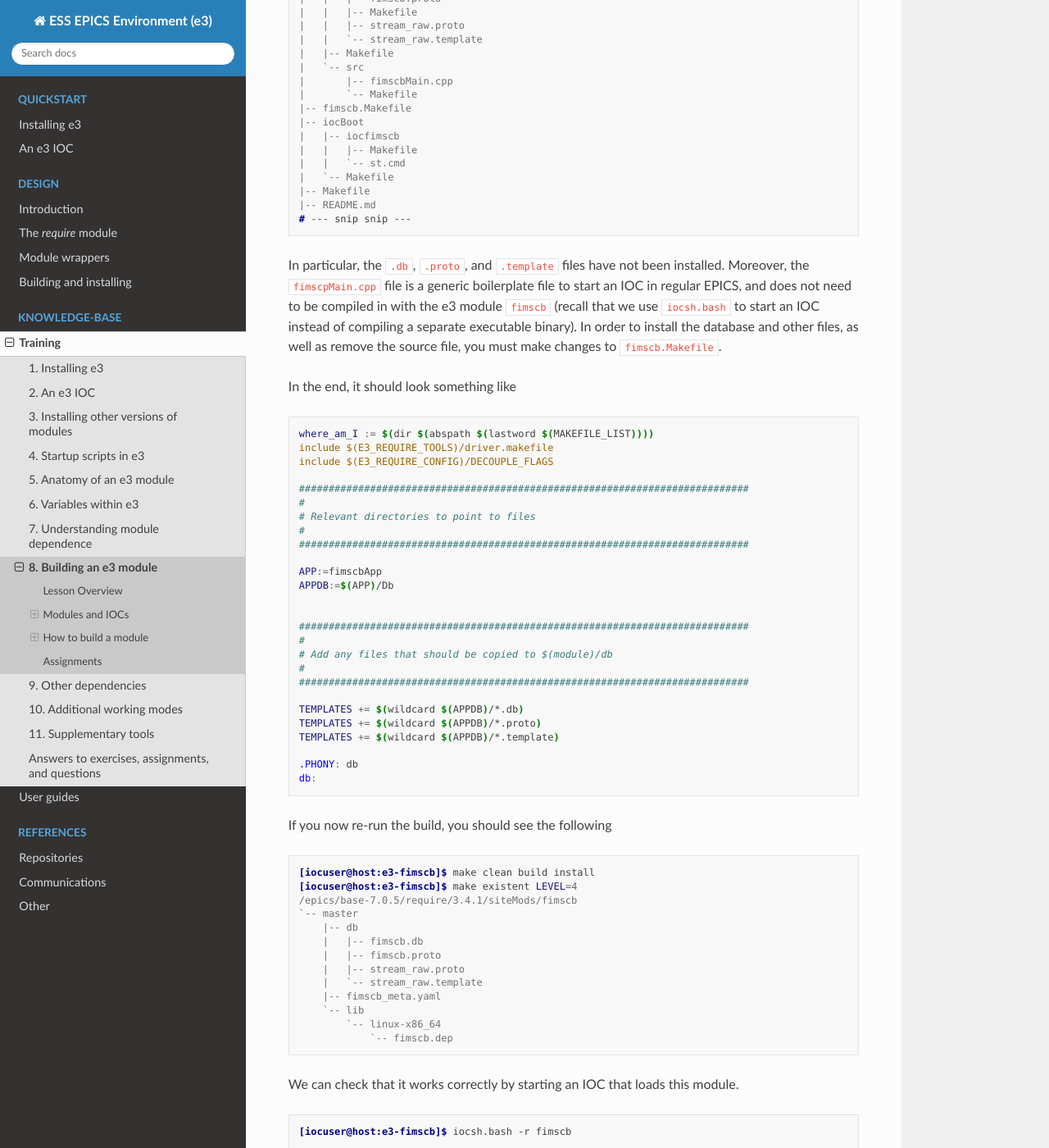
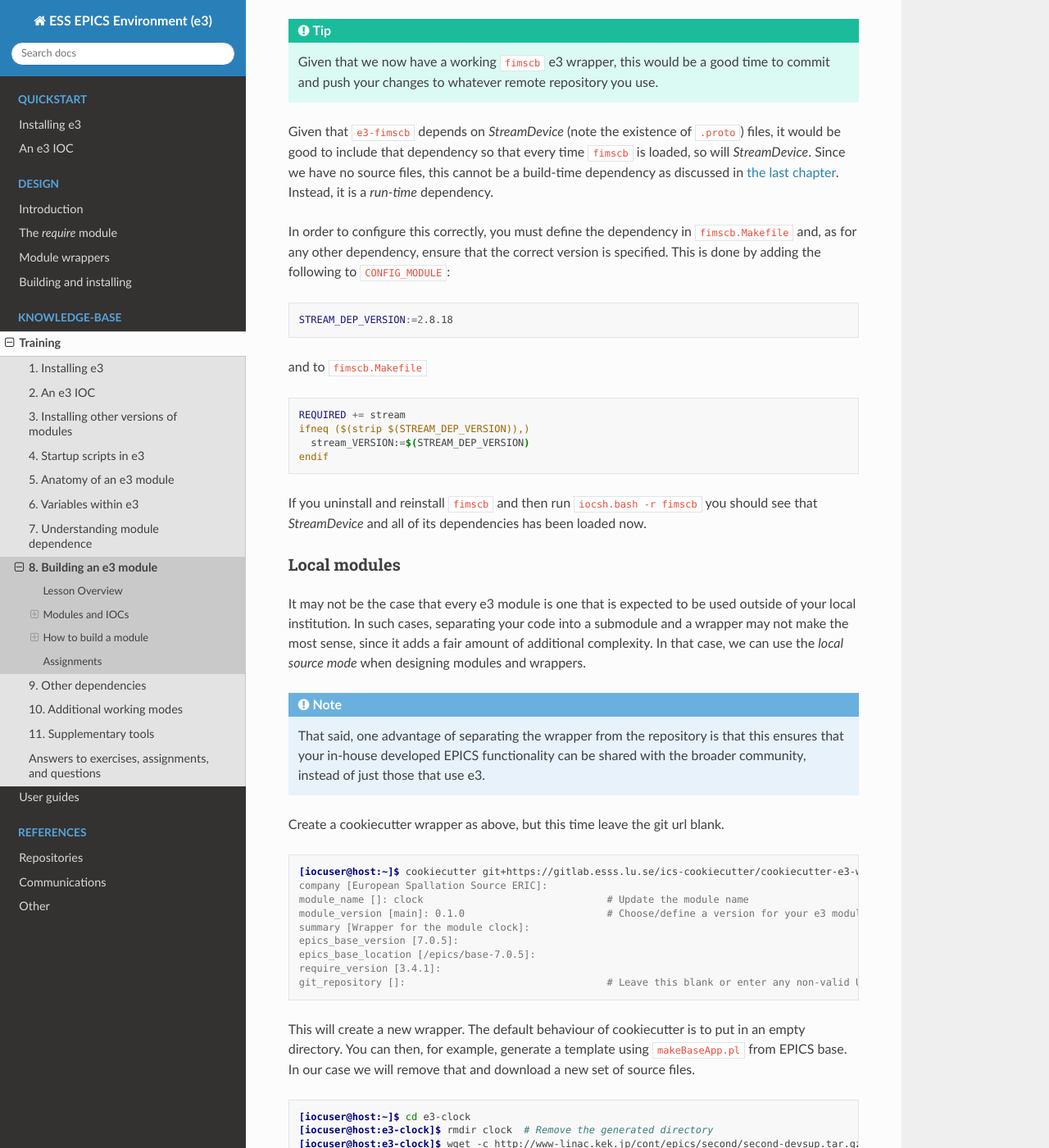
Before and after one commit to ttkorhonen/e3pages, a Sphinx documentation site: the page built from docs/kb/training/workbook/8_building_modules.md, in a window 1280 px wide and 1400 px high, scrolled down 3814 px. Shown: the whole window at 82% size. Built offline with Sphinx 7.4.7 and the Read the Docs theme 2.0.0, drawn with Linux system fonts in a browser that asks for light colours; some of the changed text lies outside the part shown.

Commit message:
update cookiecutter instructions

````diff
--- a/docs/kb/training/workbook/8_building_modules.md
+++ b/docs/kb/training/workbook/8_building_modules.md
@@ -136,22 +136,22 @@
 ```console
 [iocuser@host:~]$ cookiecutter git+https://gitlab.esss.lu.se/ics-cookiecutter/cookiecutter-e3-wrapper.git
 company [European Spallation Source ERIC]:
-module_name [mymodule]: fimscb                                 # Update the module name
-summary [EPICS fimscb module]:
-full_name [Your name]:                                         # Fill in your name
-email [your.name@ess.eu]:                                      # and email
+module_name []: fimscb                                          # Update the module name
+module_version [main]: master                                   # Choose a reference
+summary [Wrapper for the module fimscb]:
 epics_base_version [7.0.5]:
 epics_base_location [/epics/base-7.0.5]:
 require_version [3.4.1]:
-git_repository [ ... ]: https://github.com/icshwi/fimscb.git   # And update the URL
+git_repository []: https://github.com/icshwi/fimscb.git         # And update the URL
 ```
 
-The key things to fill in here are highlighted above, namely the module name
-and git url (as well as your name and email address).
+The key things to fill in here are highlighted above, namely the module name,
+the module reference (to start out with; you will need to define a numerical version),
+and git url.
 
 :::{note}
 If the git repository that you add exists and is public, then cookiecutter will
-add it as a submodule to the wrapper. Otherwise, a templated *local module* (see
+add it as a submodule to the wrapper. Otherwise, an empty directory (see
 next section) will be created.
 :::
 
@@ -162,102 +162,20 @@
 ```console
 [iocuser@host:e3-fimscb]$ make init patch build install
 [iocuser@host:e3-fimscb]$ make existent LEVEL=4
-/epics/base-7.0.5/require/3.4.1/siteMods/fimscb
-`-- master
-    |-- fimscb_meta.yaml
-    `-- lib
-        `-- linux-x86_64
-            |-- fimscb.dep
-            `-- libfimscb.so
+├── db
+│   ├── fimscb.db
+│   ├── fimscb.proto
+│   ├── stream_raw.proto
+│   └── stream_raw.template
+├── fimscb_meta.yaml
+└── lib
+    └── linux-x86_64
+        └── fimscb.dep
 ```
 
 :::{admonition} Exercise
 Why do we do `make init patch` as well as `build install`?
 :::
-
-If you explore the `fimscb` you should see the following.
-
-```console
-[iocuser@host:e3-fimscb]$ tree fimscb
-# --- snip snip ---
-|-- fimscbApp
-|   |-- Db
-|   |   |-- fimscb.db
-|   |   |-- fimscb.proto
-|   |   |-- Makefile
-|   |   |-- stream_raw.proto
-|   |   `-- stream_raw.template
-|   |-- Makefile
-|   `-- src
-|       |-- fimscbMain.cpp
-|       `-- Makefile
-|-- fimscb.Makefile
-|-- iocBoot
-|   |-- iocfimscb
-|   |   |-- Makefile
-|   |   `-- st.cmd
-|   `-- Makefile
-|-- Makefile
-|-- README.md
-# --- snip snip ---
-```
-
-In particular, the `.db`, `.proto`, and `.template` files have not been
-installed. Moreover, the `fimscpMain.cpp` file is a generic boilerplate file to
-start an IOC in regular EPICS, and does not need to be compiled in with the e3
-module `fimscb` (recall that we use `iocsh.bash` to start an IOC instead of
-compiling a separate executable binary). In order to install the database and
-other files, as well as remove the source file, you must make changes to
-`fimscb.Makefile`.
-
-In the end, it should look something like
-
-```make
-where_am_I := $(dir $(abspath $(lastword $(MAKEFILE_LIST))))
-include $(E3_REQUIRE_TOOLS)/driver.makefile
-include $(E3_REQUIRE_CONFIG)/DECOUPLE_FLAGS
-
-############################################################################
-#
-# Relevant directories to point to files
-#
-############################################################################
-
-APP:=fimscbApp
-APPDB:=$(APP)/Db
-
-
-############################################################################
-#
-# Add any files that should be copied to $(module)/db
-#
-############################################################################
-
-TEMPLATES += $(wildcard $(APPDB)/*.db)
-TEMPLATES += $(wildcard $(APPDB)/*.proto)
-TEMPLATES += $(wildcard $(APPDB)/*.template)
-
-.PHONY: db
-db:
-```
-
-If you now re-run the build, you should see the following
-
-```console
-[iocuser@host:e3-fimscb]$ make clean build install
-[iocuser@host:e3-fimscb]$ make existent LEVEL=4
-/epics/base-7.0.5/require/3.4.1/siteMods/fimscb
-`-- master
-    |-- db
-    |   |-- fimscb.db
-    |   |-- fimscb.proto
-    |   |-- stream_raw.proto
-    |   `-- stream_raw.template
-    |-- fimscb_meta.yaml
-    `-- lib
-        `-- linux-x86_64
-            `-- fimscb.dep
-```
 
 We can check that it works correctly by starting an IOC that loads this module.
 
@@ -280,10 +198,9 @@
 cannot be a build-time dependency as discussed in [the last
 chapter](7_module_deps.md). Instead, it is a *run-time* dependency.
 
-In order to configure this correctly, you must uncomment the `# REQUIRED +=
-stream` line in `fimscb.Makefile` and, as for any other dependency, ensure that
-the correct version is specified. This is done by adding the following to
-`CONFIG_MODULE`:
+In order to configure this correctly, you must define the dependency in
+`fimscb.Makefile` and, as for any other dependency, ensure that the correct
+version is specified. This is done by adding the following to `CONFIG_MODULE`:
 
 ```make
 STREAM_DEP_VERSION:=2.8.18
@@ -294,7 +211,7 @@
 ```make
 REQUIRED += stream
 ifneq ($(strip $(STREAM_DEP_VERSION)),)
-stream_VERSION:=$(STREAM_DEP_VERSION)
+  stream_VERSION:=$(STREAM_DEP_VERSION)
 endif
 ```
 
@@ -317,29 +234,28 @@
 the broader community, instead of just those that use e3.
 :::
 
-Create a cookiecutter wrapper as above, but this time enter `none` for the git
-URL.
+Create a cookiecutter wrapper as above, but this time leave the git url blank.
 
 ```console
 [iocuser@host:~]$ cookiecutter git+https://gitlab.esss.lu.se/ics-cookiecutter/cookiecutter-e3-wrapper.git
 company [European Spallation Source ERIC]:
-module_name [mymodule]: clock                     # Update the module name
-summary [EPICS clock module]:
-full_name [Your name]:
-email [your.name@ess.eu]:
+module_name []: clock                               # Update the module name
+module_version [main]: 0.1.0                        # Choose/define a version for your e3 module
+summary [Wrapper for the module clock]:
 epics_base_version [7.0.5]:
 epics_base_location [/epics/base-7.0.5]:
 require_version [3.4.1]:
-git_repository [ ... ]: none                      # Leave this as "none" or any non-valid URL
+git_repository []:                                  # Leave this blank or enter any non-valid URL
 ```
 
 This will create a new wrapper. The default behaviour of cookiecutter is to put
-in a template based on `makeBaseApp.pl` from EPICS base. In our case we will
-remove that and download a new set of source files.
+in an empty directory. You can then, for example, generate a template using
+`makeBaseApp.pl` from EPICS base. In our case we will remove that and download a
+new set of source files.
 
 ```console
 [iocuser@host:~]$ cd e3-clock
-[iocuser@host:e3-clock]$ rm -rf clock/*  # Remove the generated files
+[iocuser@host:e3-clock]$ rmdir clock  # Remove the generated directory
 [iocuser@host:e3-clock]$ wget -c http://www-linac.kek.jp/cont/epics/second/second-devsup.tar.gz
 [iocuser@host:e3-clock]$ tar -zxvf second-devsup.tar.gz -C clock
 ```
@@ -352,29 +268,18 @@
 see
 
 ```make
-#
-EPICS_MODULE_NAME:=clock
+EPICS_MODULE_NAME := clock
 
-# EPICS_MODULE_TAG:=master
-#
-E3_MODULE_VERSION:=1.0.0
-
-# Dependent module versions
-# For example:
-#ASYN_DEP_VERSION:=4.41.0
-
-# In most cases, we do not need to touch the following variables.
-E3_MODULE_NAME:=$(EPICS_MODULE_NAME)
-E3_MODULE_SRC_PATH:=clock
-E3_MODULE_MAKEFILE:=$(EPICS_MODULE_NAME).Makefile
-
+E3_MODULE_VERSION := main
+E3_MODULE_NAME := clock
+E3_MODULE_SRC_PATH := $(EPICS_MODULE_NAME)
+E3_MODULE_MAKEFILE := $(E3_MODULE_NAME).Makefile
 
 -include $(TOP)/configure/CONFIG_OPTIONS
-# The definitions can also be overridden an untracked CONFIG_MODULE.local
 -include $(TOP)/configure/CONFIG_MODULE.local
 ```
 
-i.e. the line which defines `EPICS_MODULE_TAG` has been commented out, so we are
+i.e. the line which defines `EPICS_MODULE_TAG` has been deleted, so we are
 in local source mode.
 
 :::{tip}
````
Also changed, not shown: docs/kb/guide/articles/4_cookiecutter_module.md (+36 -31 lines).
